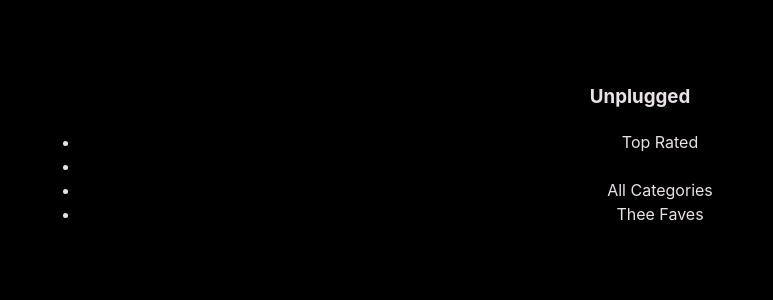
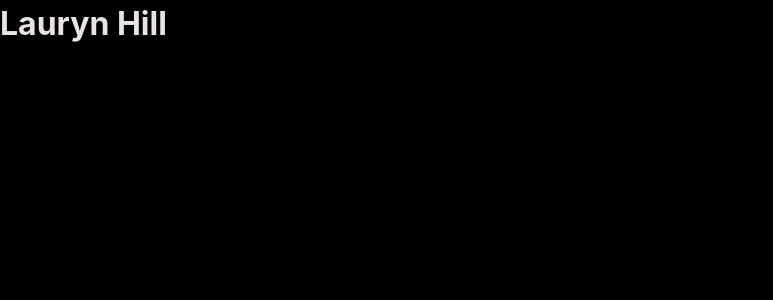
Before and after one commit to Thato2619/CapstoneProject, a React (Vite) app in the folder podcast-app/: page / in a window 1280 px wide. Shown: the top 300 px of the page, without its empty margins (0-773 px from the left). Built offline with nearby package versions, Linux system fonts and the light colour scheme.

Commit message:
create navbar component with intention linking every file to the relative title
- install react - router dom

```diff
--- a/podcast-app/package.json
+++ b/podcast-app/package.json
@@ -11,7 +11,8 @@
   },
   "dependencies": {
     "react": "^18.2.0",
-    "react-dom": "^18.2.0"
+    "react-dom": "^18.2.0",
+    "react-router-dom": "^5.3.4"
   },
   "devDependencies": {
     "@types/react": "^18.0.37",
--- a/podcast-app/src/App.css
+++ b/podcast-app/src/App.css
@@ -1,5 +1,7 @@
 *{
   box-sizing: border-box;
+  padding: 0;
+  margin: 0;
 }
 
 body{
@@ -12,47 +14,3 @@
   line-height: 1.5;
   font-weight: 400;
 }
-
-
-#root {
-  max-width: 1280px;
-  margin: 0 auto;
-  padding: 2rem;
-  text-align: center;
-}
-
-.logo {
-  height: 6em;
-  padding: 1.5em;
-  will-change: filter;
-  transition: filter 300ms;
-}
-.logo:hover {
-  filter: drop-shadow(0 0 2em #646cffaa);
-}
-.logo.react:hover {
-  filter: drop-shadow(0 0 2em #61dafbaa);
-}
-
-@keyframes logo-spin {
-  from {
-    transform: rotate(0deg);
-  }
-  to {
-    transform: rotate(360deg);
-  }
-}
-
-@media (prefers-reduced-motion: no-preference) {
-  a:nth-of-type(2) .logo {
-    animation: logo-spin infinite 20s linear;
-  }
-}
-
-.card {
-  padding: 2em;
-}
-
-.read-the-docs {
-  color: #888;
-}
--- a/podcast-app/src/App.jsx
+++ b/podcast-app/src/App.jsx
@@ -1,6 +1,6 @@
 import React from 'react'
-import Navbar from './components/Navbar'
 import { useState } from 'react'
+
 import './App.css'
 
 
@@ -10,7 +10,8 @@
 
   return (
     <>
-    <Navbar />
+
+      <h1>Lauryn Hill</h1>
     </>
   )
 }
--- a/podcast-app/src/components/Navbar.jsx
+++ /dev/null
@@ -1,20 +0,0 @@
-import React from "react";
-
-export default function Navbar(){
-
-    return(
-
-
-
-        <nav>
-            <img />
-            <h3 className="nav-logo">Unplugged</h3>
-            <ul className="">
-                <li>Top Rated</li>
-                <li></li>
-                <li>All Categories</li>
-                <li>Thee Faves</li>
-            </ul>
-        </nav>
-    )
-}
```
Also changed, not shown: podcast-app/src/components/Navbar/Navbar.jsx (added, +18 -0 lines), podcast-app/src/components/searchbar/Searchbar.jsx (+0 -7 lines), podcast-app/src/components/Navbar/Navbar.css (added), 1 other file (tests, documents, lock files or other folders).
